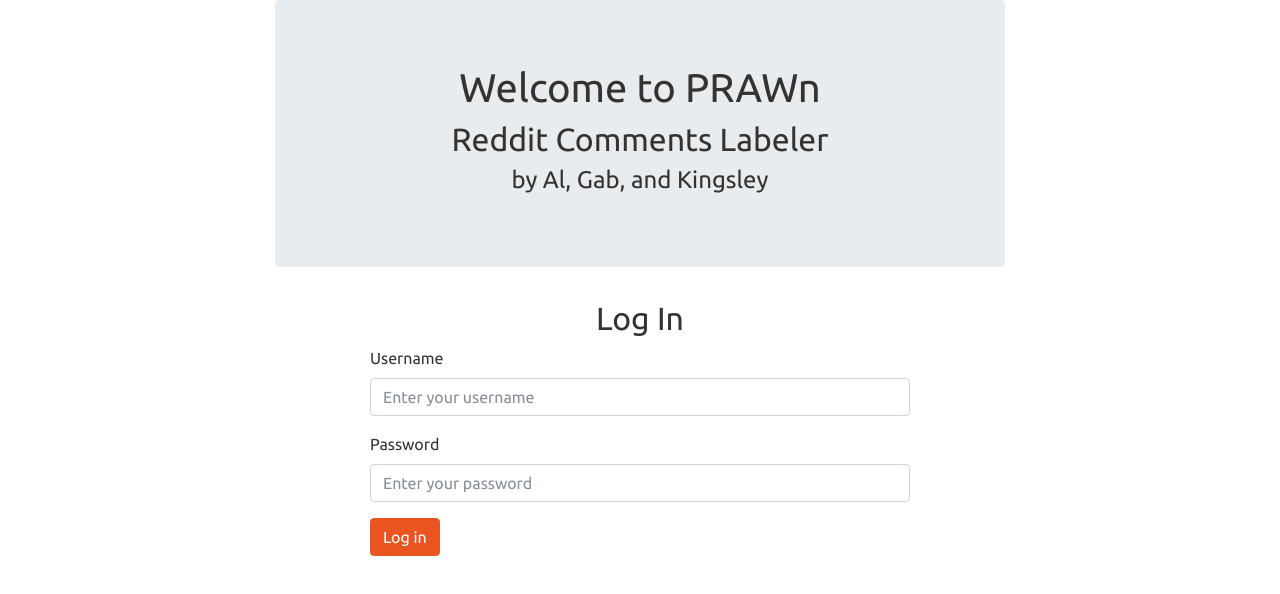
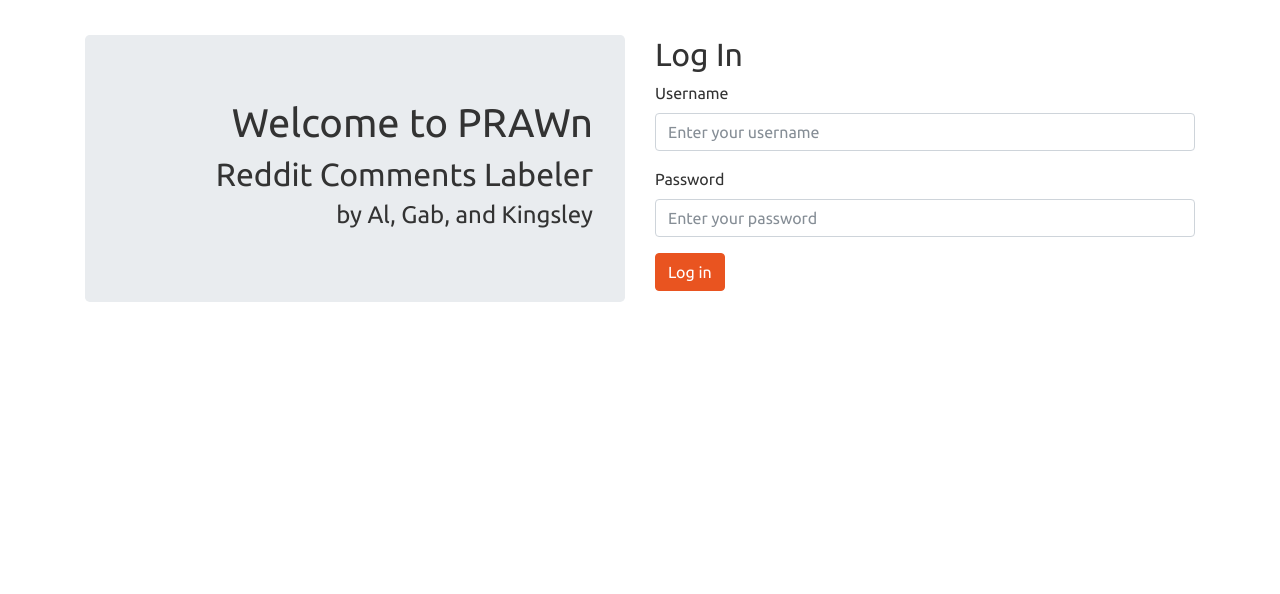
Before and after one commit to GinkREAL/prawn, an Angular app in the folder frontend/: page /login in a window 1280 px wide. Shown: the top 594 px of the page. Built offline with nearby package versions, Linux system fonts and the light colour scheme.

Commit message:
Fixed padding

```diff
--- a/frontend/src/app/login/login.component.html
+++ b/frontend/src/app/login/login.component.html
@@ -1,16 +1,29 @@
 <div class="row">
-	<div class="col-2"></div>
-	<div class="col-8 text-center">
-		<div class="jumbotron">
+	<div class="col-6">
+		<div class="jumbotron text-right">
 	    <h1>Welcome to PRAWn</h1>
 	    <h2>Reddit Comments Labeler</h2>
 	    <h4>by Al, Gab, and Kingsley</h4>
 	  </div>
 	</div>
-	<div class="col-2"></div>
+	<div class="col-6">
+		<h2>Log In</h2>
+		<form>
+		  <div class="form-group">
+		      <label for="username">Username</label>
+		      <input type="text" class="form-control" id="username" placeholder="Enter your username">
+		  </div>
+		  <div class="form-group">
+		      <label for="password">Password</label>
+		      <input type="password" class="form-control" id="password" placeholder="Enter your password">
+		  </div>
+		  <!-- routerLink is temporary -->
+		  <button type="submit" class="btn btn-primary" routerLink="/labeling">Log in</button>
+		</form>
+	</div>
 </div>
 
-<div class="row">
+<!-- <div class="row">
 	<div class="col-3"></div>
 	<div class="col-6 text-center">
 		<h2>Log In</h2>
@@ -29,10 +42,10 @@
 		  <div class="form-group">
 		      <label for="password">Password</label>
 		      <input type="password" class="form-control" id="password" placeholder="Enter your password">
-		  </div>
+		  </div> -->
 		  <!-- routerLink is temporary -->
-		  <button type="submit" class="btn btn-primary" routerLink="/labeling">Log in</button>
+		  <!-- <button type="submit" class="btn btn-primary" routerLink="/labeling">Log in</button>
 		</form>
 	</div>
 	<div class="col-3"></div>
-</div>
+</div> -->
--- a/frontend/src/styles.css
+++ b/frontend/src/styles.css
@@ -1 +1,4 @@
 /* You can add global styles to this file, and also import other style files */
+.row {
+	padding-top: 35px;
+}
```
